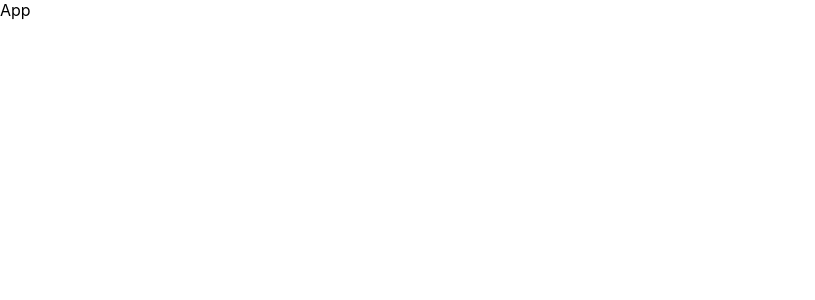
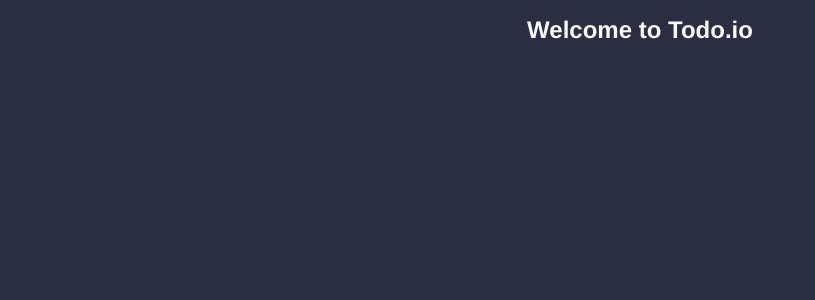
Before and after one commit to lindellcarternyc/todo.io, a React (Create React App) app: page / in a window 1280 px wide. Shown: the top 300 px of the page, without its empty margins (0-815 px from the left). Built offline with nearby package versions, Linux system fonts and the light colour scheme.

Commit message:
added styled-components

```diff
--- a/package.json
+++ b/package.json
@@ -13,6 +13,7 @@
     "react": "^17.0.1",
     "react-dom": "^17.0.1",
     "react-scripts": "4.0.3",
+    "styled-components": "^5.2.1",
     "typescript": "^4.1.2",
     "uuid": "^8.3.2",
     "web-vitals": "^1.0.1"
@@ -42,6 +43,7 @@
     ]
   },
   "devDependencies": {
+    "@types/styled-components": "^5.1.9",
     "@types/uuid": "^8.3.0"
   }
 }
--- a/src/App.tsx
+++ b/src/App.tsx
@@ -1,10 +1,17 @@
+import { ThemeProvider } from 'styled-components'
+import GlobalStyles from './styled/styled.global'
+import { Theme1 } from './styled/styled.theme'
+
 import useTodos from './hooks/use-todos'
 
 const App = () => {
   const [todoState] = useTodos()
   console.log(todoState.todos)
   return (
-    <div>App</div>
+    <ThemeProvider theme={Theme1}>
+      <GlobalStyles />
+      <h2>Welcome to Todo.io</h2>
+    </ThemeProvider>
   )
 }
 
--- /dev/null
+++ b/src/styled/styled.global.ts
@@ -0,0 +1,22 @@
+import { createGlobalStyle } from 'styled-components'
+
+const GlobalStyles = createGlobalStyle`
+    *, *:before, *:after {
+        box-sizing: border-box;
+        margin: 0;
+        padding: 0
+    }
+
+    body {
+        background-color: ${({ theme }) => theme.darkBackground};
+        font-family: 'Franklin Gothic Medium', 'Arial Narrow', Arial, sans-serif;
+    }
+
+    h2 {
+        color: ${({ theme }) => theme.lightText};
+        text-align: center;
+        margin: 1rem;
+    }
+`
+
+export default GlobalStyles
--- /dev/null
+++ b/src/styled/styled.theme.ts
@@ -0,0 +1,7 @@
+import { DefaultTheme } from 'styled-components'
+
+export const Theme1: DefaultTheme = {
+    darkBackground: `#2b2d42`,
+    lightText: `#f8f7f9`,
+    darkText: `#2b2d42`
+}
```
Also changed, not shown: src/styled/styled.types.ts (added, +9 -0 lines), 1 other file (tests, documents, lock files or other folders).
